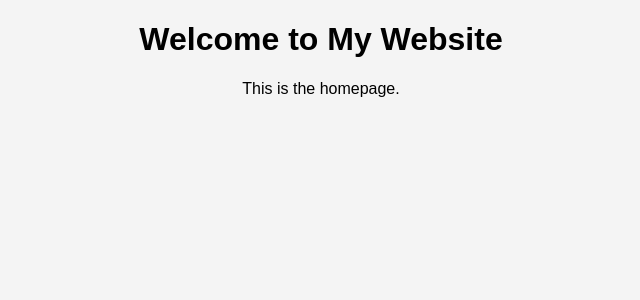
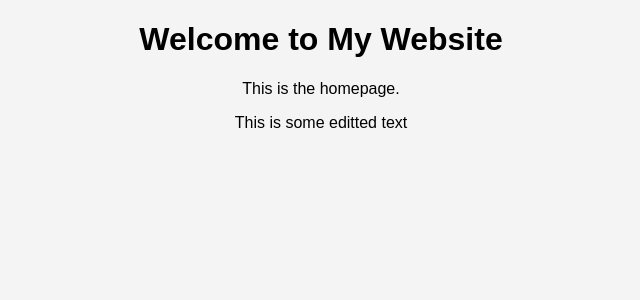
Before and after one commit to brandenw95/Fask-boilerplate-test, a Flask app: page / in a window 1280 px wide. Shown: the part 70-370 px from the top of the page, without its empty margins (319-959 px from the left). Run offline with Flask 3, Linux system fonts and the light colour scheme.

Commit message:
Update index.html

```diff
--- a/templates/index.html
+++ b/templates/index.html
@@ -3,4 +3,5 @@
 {% block content %}
     <h1>Welcome to My Website</h1>
     <p>This is the homepage.</p>
+    <p>This is some editted text</p>
 {% endblock %}
```
